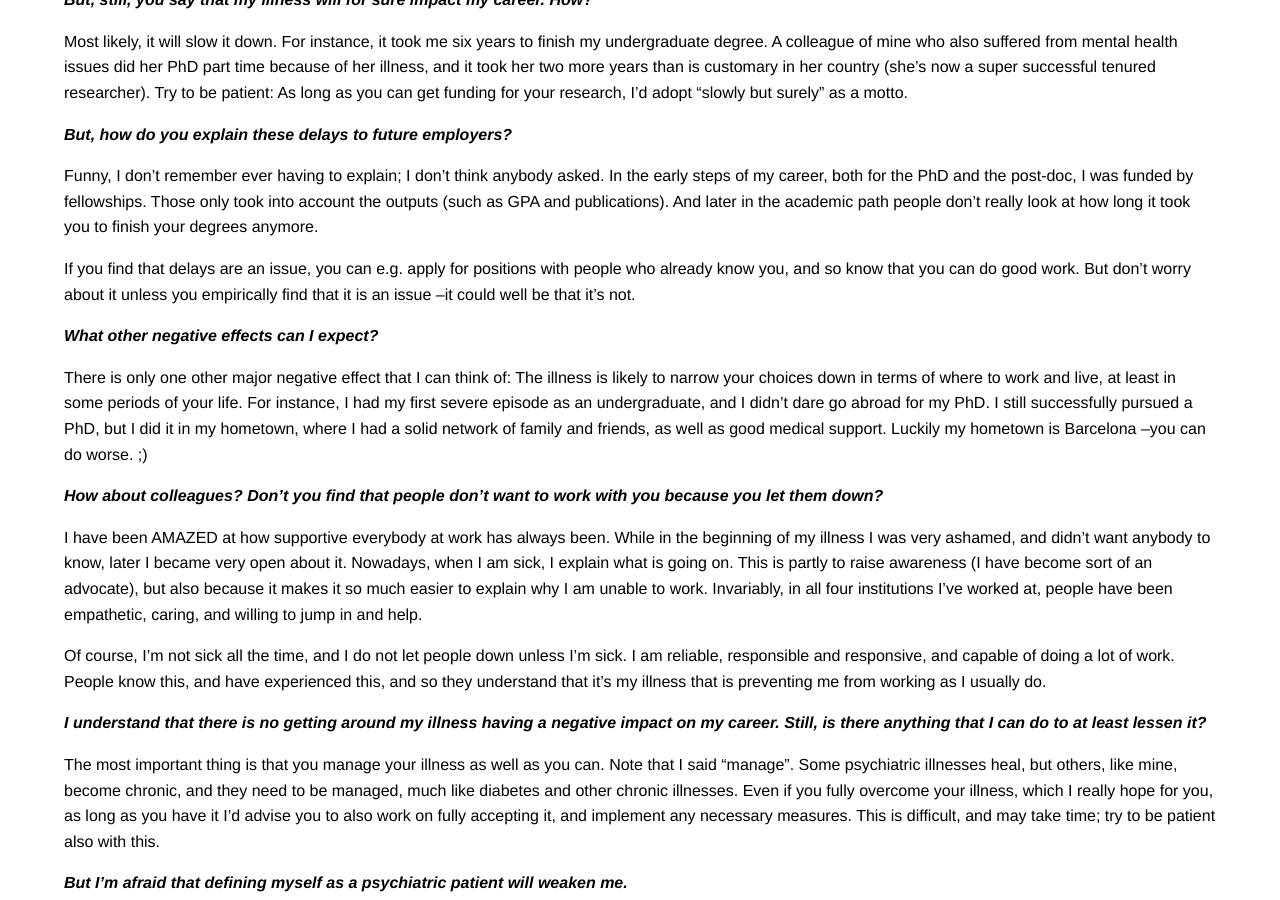
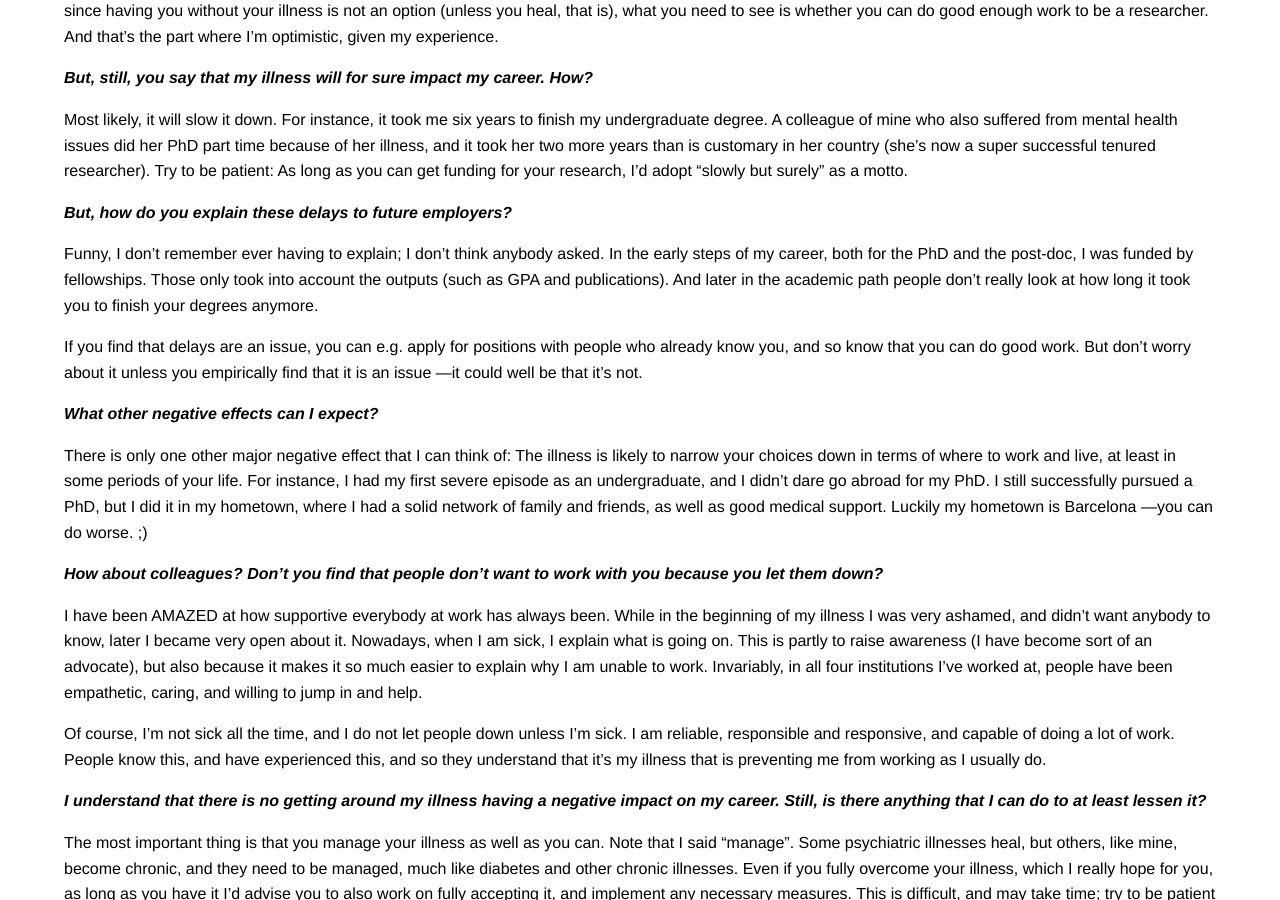
Before and after one commit to gboleda/gboleda.github.io, a Jekyll site: the page built from faq/researcher-psychiatric-illness.md, in a window 1280 px wide and 900 px high, scrolled down 735 px. Built offline with Jekyll 4.4.1, drawn with Linux system fonts in a browser that asks for light colours; our own code applies the rules of GitHub Pages for plain Markdown files; some of the changed text lies outside the part shown.

Commit message:
small edits

```diff
--- a/faq/researcher-psychiatric-illness.md
+++ b/faq/researcher-psychiatric-illness.md
@@ -26,11 +28,11 @@ Most likely, it will slow it down. For instance, it took me six years to finish
 
 Funny, I don't remember ever having to explain; I don't think anybody asked. In the early steps of my career, both for the PhD and the post-doc, I was funded by fellowships. Those only took into account the outputs (such as GPA and publications). And later in the academic path people don't really look at how long it took you to finish your degrees anymore.
 
-If you find that delays are an issue, you can e.g. apply for positions with people who already know you, and so know that you can do good work. But don't worry about it unless you empirically find that it is an issue --it could well be that it's not.
+If you find that delays are an issue, you can e.g. apply for positions with people who already know you, and so know that you can do good work. But don't worry about it unless you empirically find that it is an issue ---it could well be that it's not.
 
 ***What other negative effects can I expect?***
 
-There is only one other major negative effect that I can think of: The illness is likely to narrow your choices down in terms of where to work and live, at least in some periods of your life. For instance, I had my first severe episode as an undergraduate, and I didn't dare go abroad for my PhD. I still successfully pursued a PhD, but I did it in my hometown, where I had a solid network of family and friends, as well as good medical support. Luckily my hometown is Barcelona --you can do worse. ;)
+There is only one other major negative effect that I can think of: The illness is likely to narrow your choices down in terms of where to work and live, at least in some periods of your life. For instance, I had my first severe episode as an undergraduate, and I didn't dare go abroad for my PhD. I still successfully pursued a PhD, but I did it in my hometown, where I had a solid network of family and friends, as well as good medical support. Luckily my hometown is Barcelona ---you can do worse. ;)
 
 ***How about colleagues? Don't you find that people don't want to work with you because you let them down?***
 
```
Also changed, not shown: other parts of faq/researcher-psychiatric-illness.md (+2 -0 lines), faq/children-as-a-scientist.md (+4 -2 lines), faq/impostor-syndrome.md (+3 -1 lines), faq/index.md (+3 -3 lines).
